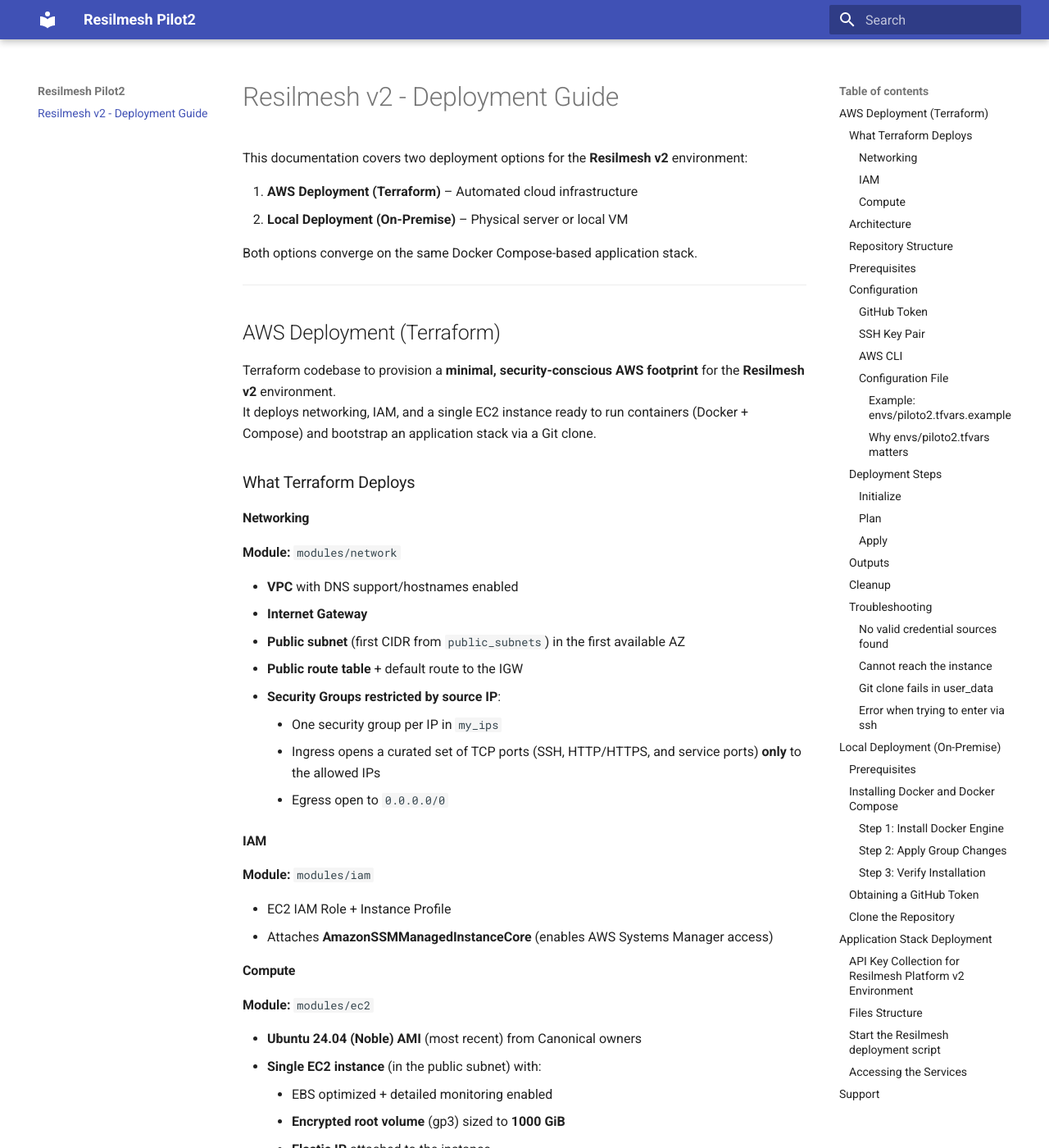
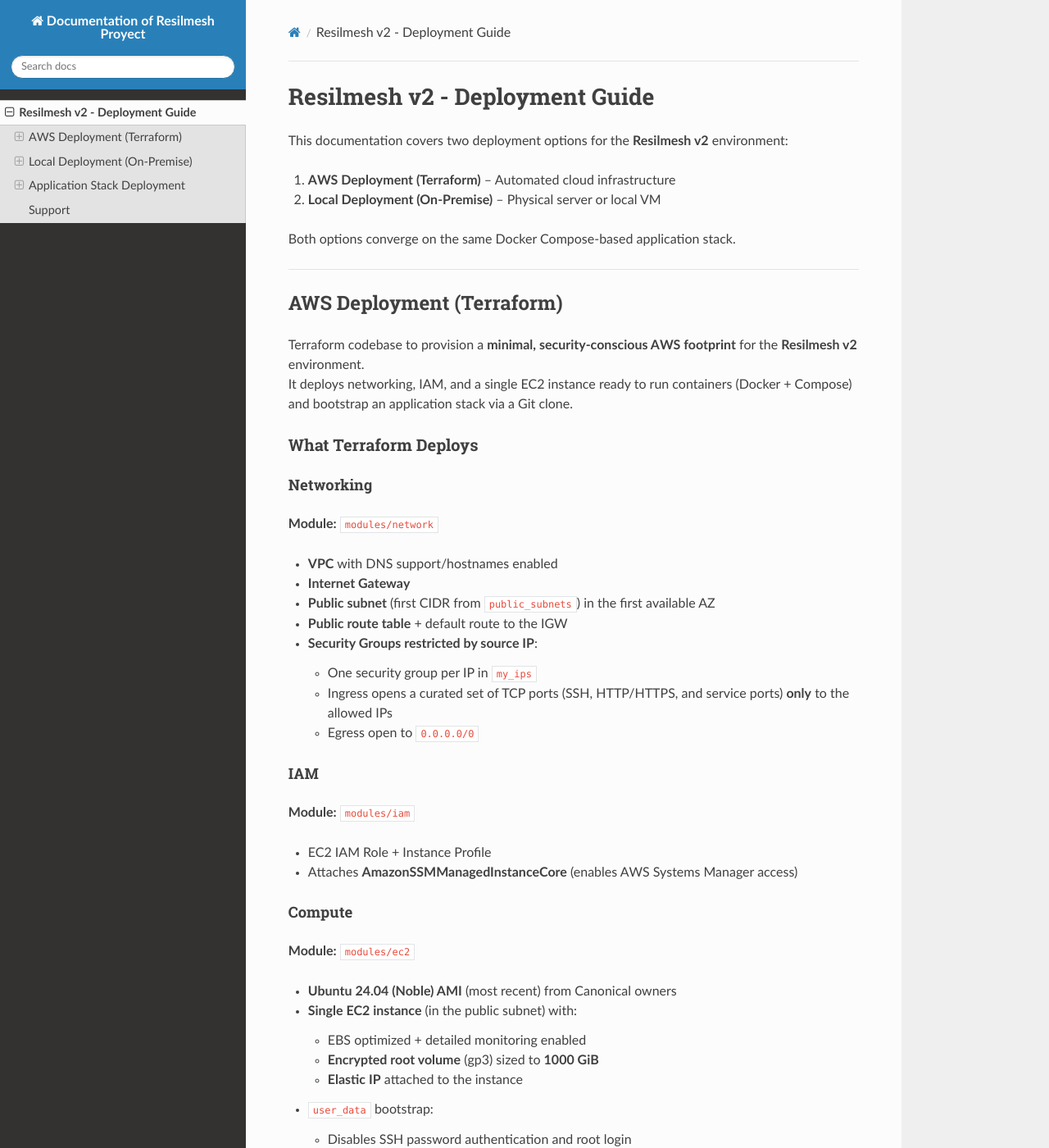
Before and after one commit to LLVSGMV/Piloto2-Resilmesh-AWS, an MkDocs documentation site: the page built from docs/index.md, in a window 1280 px wide and 1400 px high. Shown: the whole window at 82% size. Built offline with MkDocs 1.6.1, drawn with Linux system fonts in a browser that asks for light colours; nearby versions of some CDN libraries; some of the changed text lies outside the part shown.

Commit message:
Update docs

````diff
--- a/.readthedocs.yaml
+++ b/.readthedocs.yaml
@@ -5,9 +5,9 @@ build:
   tools:
     python: "3.10"
 
+mkdocs:
+  configuration: mkdocs.yml
+
 python:
   install:
     - requirements: requirements.txt
-
-mkdocs:
-  configuration: mkdocs.yml
--- a/docs/index.md
+++ b/docs/index.md
@@ -53,16 +53,9 @@ It deploys networking, IAM, and a single EC2 instance ready to run containers (D
 
 ### Architecture
 
-```mermaid
-flowchart LR
-  Internet([Internet]) -->|Allowed source IPs only| SG["Security Groups<br/>per-IP allowlist"]
-  SG --> EIP[Elastic IP]
-  EIP --> EC2[EC2 Ubuntu 24.04]
-  EC2 -->|Default route| RT[Public Route Table]
-  RT --> IGW[Internet Gateway]
-  IGW --> Internet
-  EC2 --> IAM["IAM Instance Profile<br/>SSM Core"]
-```
+<p align="center">
+  <img src="_static/flowchart.png" alt="Architecture" width="400">
+</p>
 
 ### Repository Structure
 
--- a/mkdocs.yml
+++ b/mkdocs.yml
@@ -1,13 +1,2 @@
-site_name: Resilmesh Pilot2
-
-theme:
-  name: material
-  palette:
-    scheme: default
-
-markdown_extensions:
-  - pymdownx.superfences:
-      custom_fences:
-        - name: mermaid
-          class: mermaid
-          format: !!python/name:pymdownx.superfences.fence_code_format
+site_name: Documentation of Resilmesh Proyect
+theme: readthedocs
--- a/requirements.txt
+++ b/requirements.txt
@@ -1,2 +1 @@
 mkdocs>=1.5.0
-mkdocs-material>=9.5.0
````
Also changed, not shown: docs/_static/flowchart.png (added).
